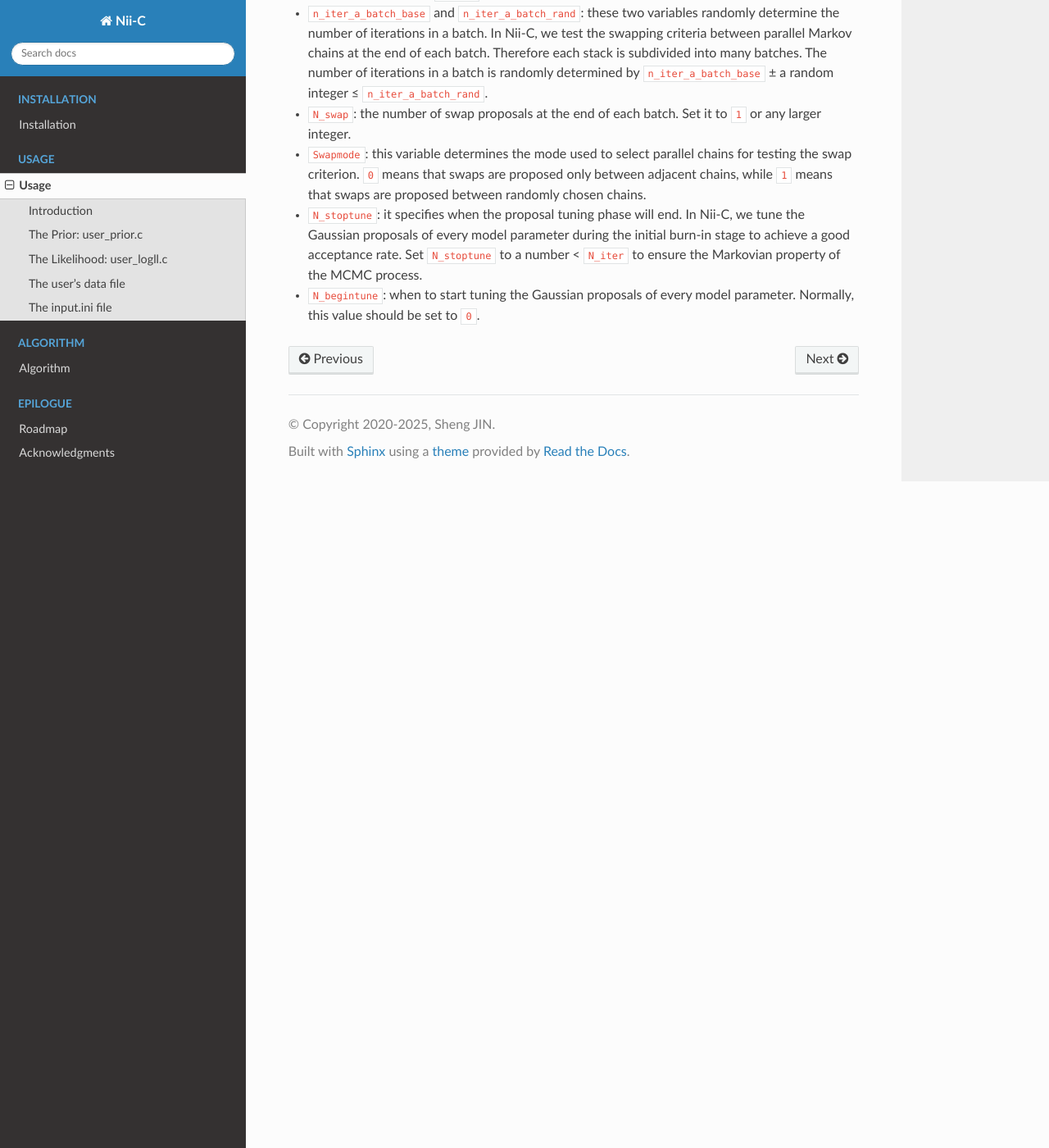
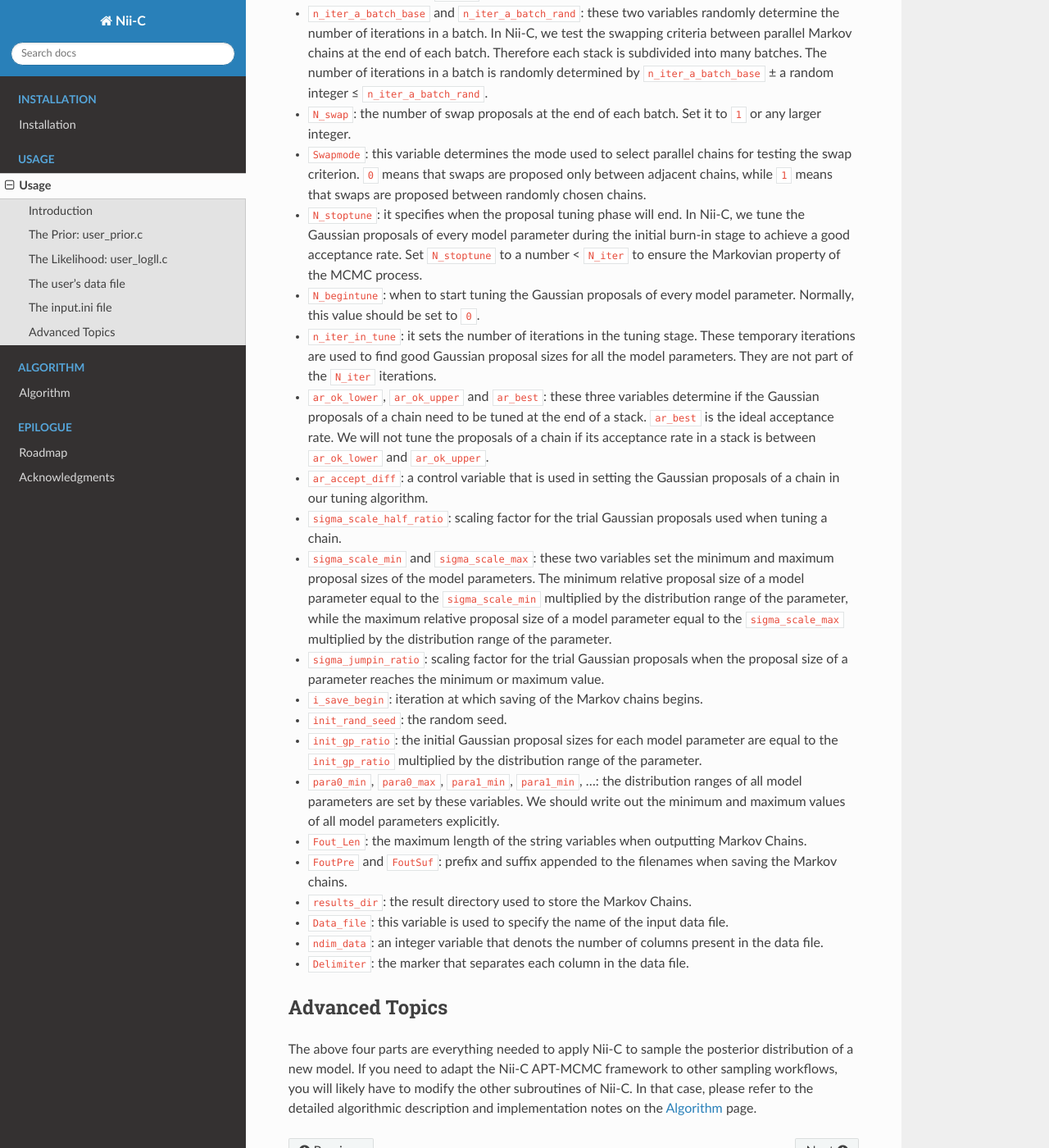
Before and after one commit to shengjin/nii-c-MAN, a Sphinx documentation site: the page built from docs/source/usage.rst, in a window 1280 px wide and 1400 px high, scrolled down 2923 px. Shown: the whole window at 82% size. Built offline with Sphinx 7.4.7 and the Read the Docs theme 3.1.0, drawn with Linux system fonts in a browser that asks for light colours.

Commit message:
modify epilogue

```diff
--- a/docs/source/usage.rst
+++ b/docs/source/usage.rst
@@ -98,15 +98,69 @@ This section will introduce all the variables in the input.ini file.
 
 
 - ``N_iter``: it should be a large integer. It sets the total number of iterations of the MCMC process.
+
 - ``N_beta``: the number of parallel Markov Chains, should be set to at least ``2``.
+
 - ``Beta_Values``: a list of doubles that give the β values of parallel chains, spearated by commas. The number of items in the list should exactly match the number of parallel chains (``N_beta``).
+
 - ``Tune_Ladder``: whether to tune the parallel tempering ladder (``Beta_Values``) at the beginning of the APT-MCMC process. Set to ``1`` to enable tuning; set to ``0`` to disable it.  Recommend setting this option to ``0`` because the ladder tuning module is not well tested.
+
 - ``N_stopTuneLadder``: it specifies when the ladder-tuning phase will be terminated. It should be a integer that is less than ``N_iter``. This variable is not used if ``Tune_Ladder`` is set to ``0``.
+
 - ``scale_tune_ladder`` and ``zero_stretch``: controlling variables used in our ladder-tuning algorithm. They are ignored when ``Tune_Ladder`` is set to ``0`` (the recommended setting).
+
 - ``N_parm``: the number of model parameters, must equal the value of ``n`` in auto_unif_prior.py that generates user_prior.c.
+
 - ``n_iter_a_stack``: the number of interation per stack. In Nii-C, stacks are segments of Markov chains, and the entire ``N_iter`` iterations is divided into multiple stacks.
+
 - ``n_iter_a_batch_base`` and ``n_iter_a_batch_rand``: these two variables randomly determine the number of iterations in a batch. In Nii-C, we test the swapping criteria between parallel Markov chains at the end of each batch. Therefore each stack is subdivided into many batches.  The number of iterations in a batch is randomly determined by ``n_iter_a_batch_base`` ± a random integer ≤ ``n_iter_a_batch_rand``.
+
 - ``N_swap``: the number of swap proposals at the end of each batch. Set it to ``1`` or any larger integer.
+
 - ``Swapmode``: this variable determines the mode used to select parallel chains for testing the swap criterion. ``0`` means that swaps are proposed only between adjacent chains, while ``1`` means that swaps are proposed between randomly chosen chains.
+
 - ``N_stoptune``: it specifies when the proposal tuning phase will end. In Nii-C, we tune the Gaussian proposals of every model parameter during the initial burn-in stage to achieve a good acceptance rate. Set ``N_stoptune`` to a number < ``N_iter`` to ensure the Markovian property of the MCMC process.
+
 - ``N_begintune``: when to start tuning the Gaussian proposals of every model parameter. Normally, this value should be set to ``0``.
+
+- ``n_iter_in_tune``: it sets the number of iterations in the tuning stage. These temporary iterations are used to find good Gaussian proposal sizes for all the model parameters. They are not part of the ``N_iter`` iterations.
+
+- ``ar_ok_lower``, ``ar_ok_upper`` and ``ar_best``:  these three variables determine if the Gaussian proposals of a chain need to be tuned at the end of a stack.  ``ar_best`` is the ideal acceptance rate.  We will not tune the proposals of a chain if its acceptance rate in a stack is between ``ar_ok_lower`` and ``ar_ok_upper``.
+
+- ``ar_accept_diff``: a control variable that is used in setting the Gaussian proposals of a chain in our tuning algorithm.
+
+- ``sigma_scale_half_ratio``: scaling factor for the trial Gaussian proposals used when tuning a chain.
+
+- ``sigma_scale_min`` and ``sigma_scale_max``: these two variables set the minimum and maximum proposal sizes of the model parameters. The minimum relative proposal size of a model parameter equal to the ``sigma_scale_min`` multiplied by the distribution range of the parameter, while the maximum relative proposal size of a model parameter equal to the ``sigma_scale_max`` multiplied by the distribution range of the parameter.
+
+- ``sigma_jumpin_ratio``: scaling factor for the trial Gaussian proposals when the proposal size of a parameter reaches the minimum or maximum value.
+
+- ``i_save_begin``: iteration at which saving of the Markov chains begins.
+
+- ``init_rand_seed``: the random seed.
+
+- ``init_gp_ratio``: the initial Gaussian proposal sizes for each model parameter are equal to the ``init_gp_ratio`` multiplied by the distribution range of the parameter.
+
+- ``para0_min``, ``para0_max``, ``para1_min``, ``para1_min``, ...: the distribution ranges of all model parameters are set by these variables. We should write out the minimum and maximum values of all model parameters explicitly.
+
+- ``Fout_Len``: the maximum length of the string variables when outputting Markov Chains.
+
+- ``FoutPre`` and ``FoutSuf``: prefix and suffix appended to the filenames when saving the Markov chains.
+
+- ``results_dir``: the result directory used to store the Markov Chains.
+
+
+- ``Data_file``:  this variable is used to specify the name of the input data file.
+
+- ``ndim_data``:  an integer variable that denots the number of columns present in the data file.
+
+- ``Delimiter``:  the marker that separates each column in the data file.
+
+
+Advanced Topics
+---------------
+
+
+The above four parts are everything needed to apply Nii-C to sample the posterior distribution of a new model.
+If you need to adapt the Nii-C APT-MCMC framework to other sampling workflows, you will likely have to modify the other subroutines of Nii-C.
+In that case, please refer to the detailed algorithmic description and implementation notes on the :doc:`../algorithm` page.
```
